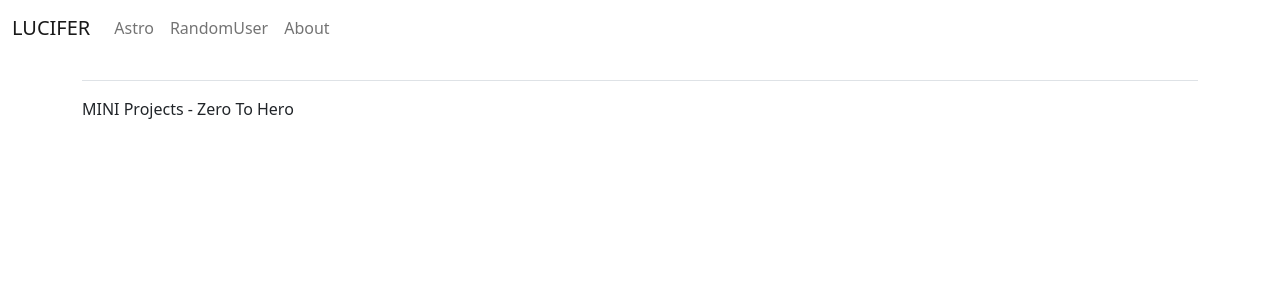
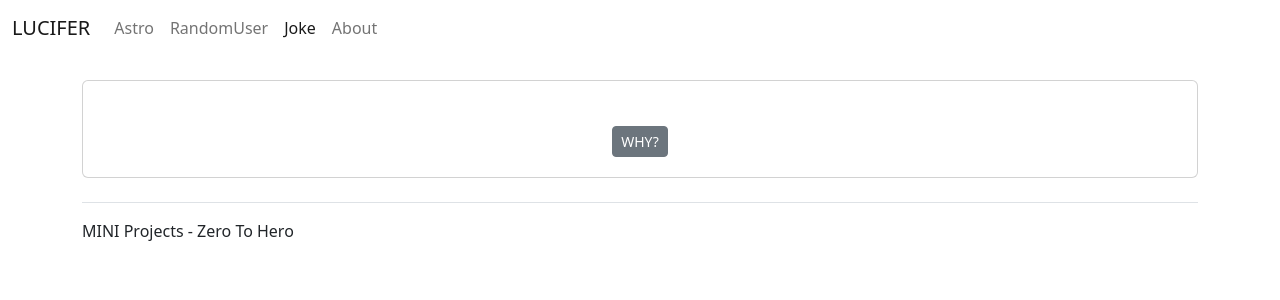
Before and after one commit to saurabh-gawade-29/my-app, a React (Create React App) app: page /joke in a window 1280 px wide. Shown: the top 300 px of the page. Built offline with nearby package versions, Linux system fonts and the light colour scheme; no server answers.

Commit message:
init joke

```diff
--- a/src/App.js
+++ b/src/App.js
@@ -6,6 +6,7 @@ import Astro from "./components/Astro/Astro";
 import About from "./components/About/About";
 import { Routes, Route } from "react-router-dom";
 import User from "./components/User/User";
+import Joke from "./components/Joke/Joke";
 
 function App() {
   return (
@@ -16,6 +17,7 @@ function App() {
           <Route path="/" element={<Astro />} />
           <Route path="user" element={<User />} />
           <Route path="about" element={<About />} />
+          <Route path="joke" element={<Joke />} />
         </Routes>
       </div>
 
--- /dev/null
+++ b/src/components/Joke/Joke.js
@@ -0,0 +1,77 @@
+import axios from "axios";
+import React, { useState, useEffect } from "react";
+
+const baseURL = "https://v2.jokeapi.dev/joke/Any";
+
+const Joke = () => {
+  const [setup, setSetup] = useState(null);
+  const [post, setPost] = useState(null);
+
+  const getJoke = () => {
+    axios
+      .get(baseURL)
+      .then((response) => {
+        console.log(response);
+        let POST = response.data;
+        setPost(response.data);
+        setSetup(POST.setup);
+      })
+      .catch((error) => {
+        console.error(error);
+      });
+  };
+  useEffect(() => {
+    getJoke();
+  }, []);
+
+  return (
+    <div>
+      <h1>
+        <div className="card">
+          <div className="card-body">
+            <p>{setup}</p>
+
+            <button
+              type="button"
+              className="btn btn-secondary btn-sm"
+              data-bs-toggle="modal"
+              data-bs-target="#exampleModal"
+            >
+              WHY?
+            </button>
+
+            <div
+              className="modal fade"
+              id="exampleModal"
+              tabIndex="-1"
+              aria-labelledby="exampleModalLabel"
+              aria-hidden="true"
+            >
+              <div className="modal-dialog modal-dialog-centered">
+                <div className="modal-content">
+                  <div className="modal-header">
+                    <h1 className="modal-title fs-5" id="exampleModalLabel">
+                      Modal title
+                    </h1>
+                  </div>
+                  <div className="modal-body">...</div>
+                  <div className="modal-footer">
+                    <button
+                      type="button"
+                      className="btn btn-secondary btn-sm"
+                      data-bs-dismiss="modal"
+                    >
+                      Close
+                    </button>
+                  </div>
+                </div>
+              </div>
+            </div>
+          </div>
+        </div>
+      </h1>
+    </div>
+  );
+};
+
+export default Joke;
--- a/src/components/Navbar/Navbar.js
+++ b/src/components/Navbar/Navbar.js
@@ -31,6 +31,15 @@ const Navbar = () => {
               <li className="nav-item">
                 <NavLink
                   className="nav-link font-weight-bold"
+                  to="/joke"
+                  activeclassname="active"
+                >
+                  Joke
+                </NavLink>
+              </li>
+              <li className="nav-item">
+                <NavLink
+                  className="nav-link font-weight-bold"
                   to="/about"
                   activeclassname="active"
                 >
```
Also changed, not shown: src/components/Joke/Joke.css (added).
